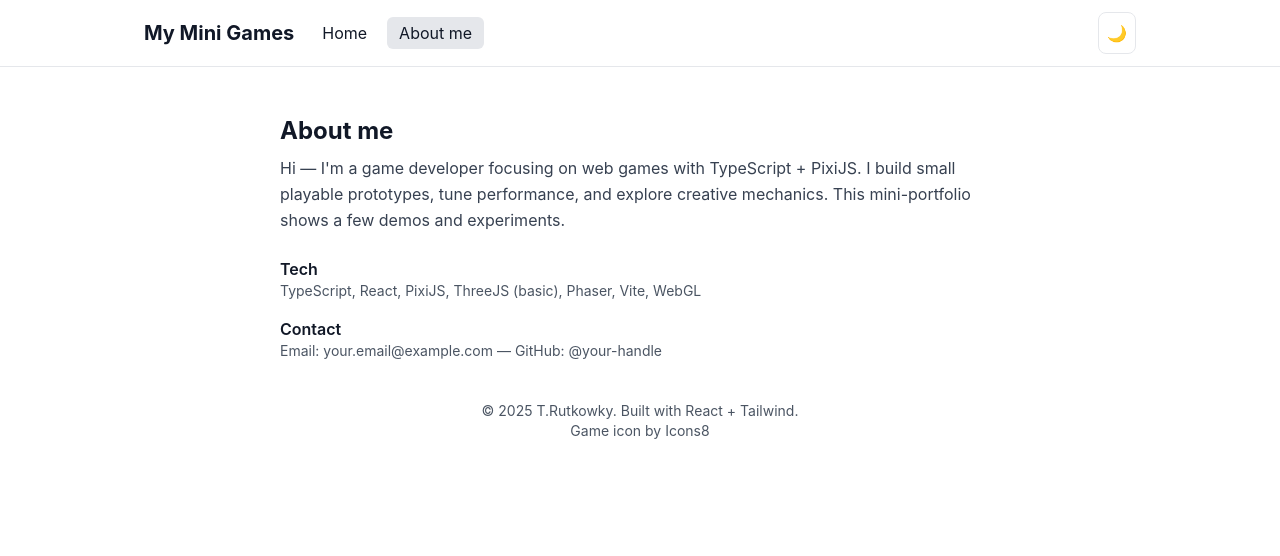
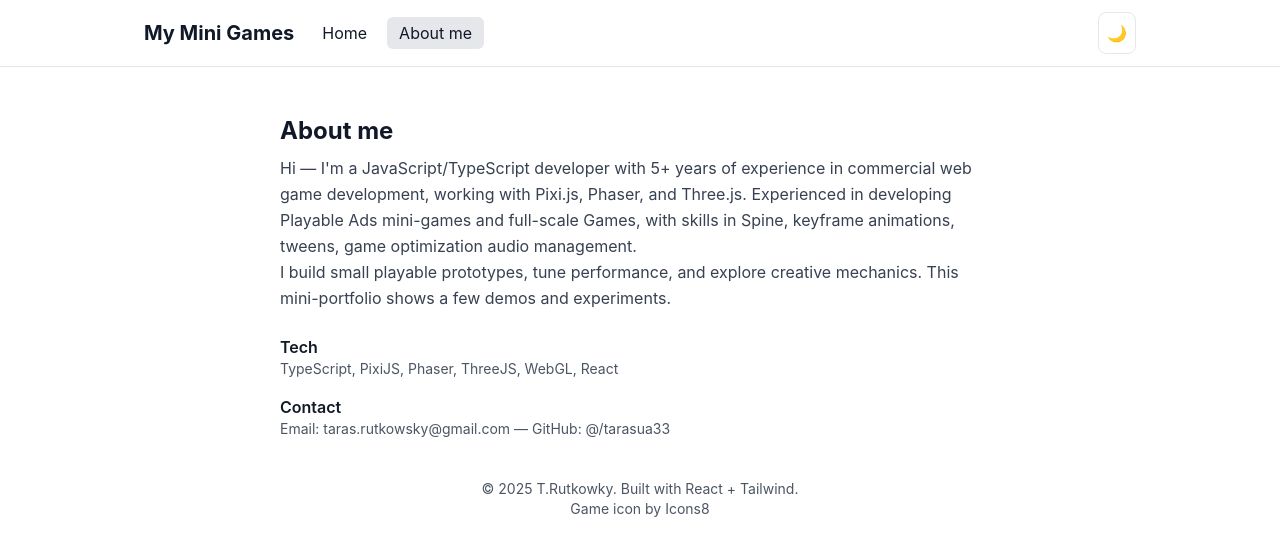
Before and after one commit to tarasua33/prfl, a React (Create React App) app: page / in a window 1280 px wide. Both pictures are taken after a click on the button "About me". Shown: the top 556 px of the page. Built offline with nearby package versions, Linux system fonts and the light colour scheme.

Commit message:
added correspond about-text

```diff
--- a/src/components/about/AboutPage.js
+++ b/src/components/about/AboutPage.js
@@ -7,8 +7,14 @@ export class AboutPage extends React.Component {
         <section className="mb-6">
           <h2 className="text-2xl font-bold mb-2">About me</h2>
           <p className="text-gray-700 dark:text-gray-300/90 leading-relaxed">
-            Hi — I&apos;m a game developer focusing on web games with TypeScript + PixiJS. I build small playable prototypes,
-            tune performance, and explore creative mechanics. This mini-portfolio shows a few demos and experiments.
+            <p>
+              Hi — I&apos;m a JavaScript/TypeScript developer with 5+ years of experience in commercial web game development, working with Pixi.js, Phaser, and Three.js.
+              Experienced in developing Playable Ads mini-games and full-scale Games, with skills in Spine, keyframe animations, tweens, game optimization audio management.
+            </p>
+            <p>
+              I build small playable prototypes,
+              tune performance, and explore creative mechanics. This mini-portfolio shows a few demos and experiments.
+            </p>
           </p>
         </section>
 
@@ -16,12 +22,12 @@ export class AboutPage extends React.Component {
         <section className="space-y-4">
           <div>
             <h3 className="font-semibold">Tech</h3>
-            <p className="text-sm text-gray-600 dark:text-gray-300/80">TypeScript, React, PixiJS, ThreeJS (basic), Phaser, Vite, WebGL</p>
+            <p className="text-sm text-gray-600 dark:text-gray-300/80">TypeScript, PixiJS, Phaser, ThreeJS, WebGL, React</p>
           </div>
 
           <div>
             <h3 className="font-semibold">Contact</h3>
-            <p className="text-sm text-gray-600 dark:text-gray-300/80">Email: your.email@example.com — GitHub: @your-handle</p>
+            <p className="text-sm text-gray-600 dark:text-gray-300/80">Email: taras.rutkowsky@gmail.com — GitHub: @/tarasua33</p>
           </div>
         </section>
       </main>
```
